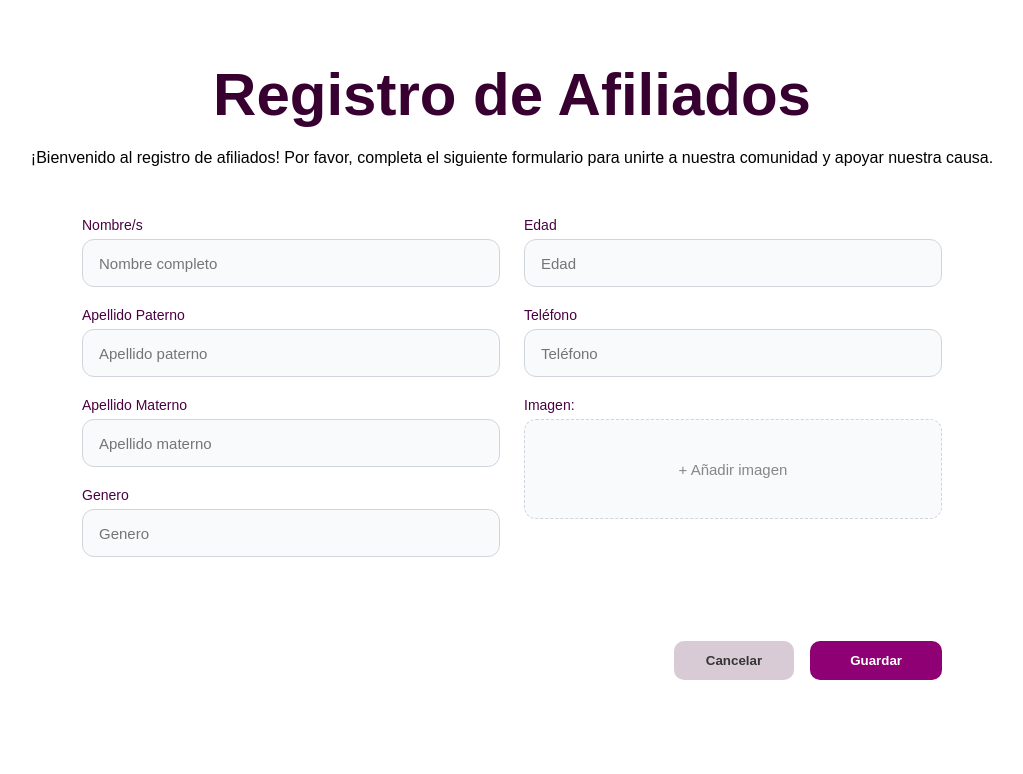
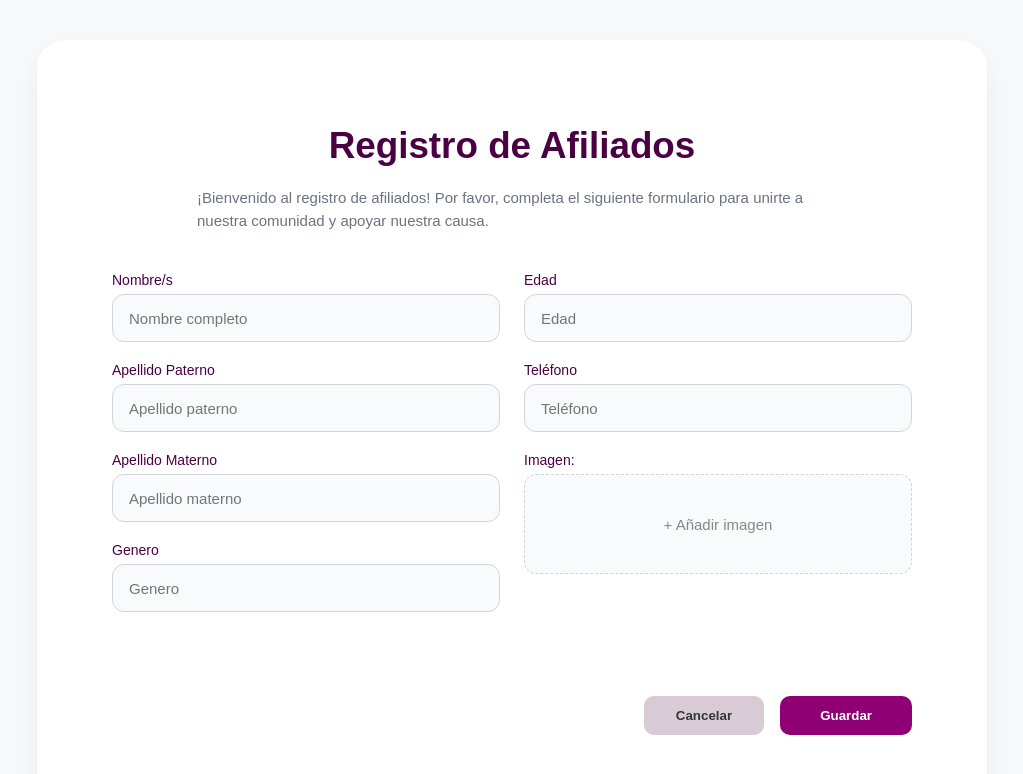
Before and after one commit to Evelinmq/estadia_frontend, a React (Vite) app: page /registroAfiliados in a window 1280 px wide. Shown: the top 774 px of the page, without its empty margins (128-1151 px from the left). Built offline with nearby package versions, Linux system fonts and the light colour scheme; a web font is replaced by a local one.

Commit message:
cambios en pantallas

```diff
--- a/src/App.jsx
+++ b/src/App.jsx
@@ -14,6 +14,7 @@ import RegistroAfiliados from "./Pages/RegistroAfiliados.jsx"
 import RegistroBeneficiarios from './Pages/RegistroBeneficiarios.jsx';
 import PaginaVoluntariado from './Pages/PaginaVoluntariado.jsx';
 import PaginaSecciones from './Pages/Secciones/PaginaSecciones.jsx';
+import Login from './Auth/Login.jsx';
 
 function PublicLayout() {
     return (
@@ -66,6 +67,7 @@ function App() {
                 <Route path="/registroAfiliados" element={<RegistroAfiliados />} />
                 <Route path="/registroBeneficiarios" element={<RegistroBeneficiarios/>} />
                 <Route path="/paginaSecciones" element={<PaginaSecciones/>} />
+                <Route path="/login" element={<Login />} />
 
             </Routes>
 
--- a/src/Components/Structure/Encabezado.jsx
+++ b/src/Components/Structure/Encabezado.jsx
@@ -42,7 +42,7 @@ export const Encabezado = () => {
 
 
                 <div className="botones-grupo">
-                    <Button label="Iniciar Sesión" onClick={() => navigate("/")} />
+                    <Button label="Iniciar Sesión" onClick={() => navigate("/login")} />
                     <Button label="Donación" onClick={() => navigate("/") }img={donacion} />
                     <Button label="Registrarse" onClick={() => navigate("/registroBeneficiarios")} />
                 </div>
--- a/src/Pages/ModalGlobal.css
+++ b/src/Pages/ModalGlobal.css
@@ -320,3 +320,65 @@
 .card-morado4{
     background-color: #B795B3;
 }
+
+.registro-page-bg {
+    background-color: #f8f9fa;
+    min-height: 100vh;
+    display: flex;
+    justify-content: center;
+    align-items: center;
+    padding: 40px 20px;
+    box-sizing: border-box;
+}
+
+
+.registro-card-view {
+    background: #ffffff;
+    padding: 50px 55px;
+    border-radius: 28px;
+    width: 100%;
+    max-width: 950px;
+    box-shadow: 0 10px 30px rgba(0, 0, 0, 0.06);
+    box-sizing: border-box;
+}
+
+.registro-header {
+    text-align: center;
+    margin-bottom: 35px;
+}
+
+
+.registro-title-main {
+    color: #4A0042;
+    font-size: 2.3rem;
+    font-weight: 600;
+    margin: 0 0 10px 0;
+    font-family: sans-serif;
+    text-align: center;
+}
+
+
+.registro-text-welcome {
+    color: #6b7280;
+    font-size: 15px;
+    margin: 0 auto;
+    max-width: 650px;
+    line-height: 1.5;
+    padding: 10px;
+}
+
+@media (max-width: 768px) {
+    .registro-card-view {
+        padding: 30px 20px;
+        border-radius: 18px;
+    }
+
+    .registro-title-main {
+        font-size: 1.8rem;
+    }
+
+    .modal-grid-columns {
+        grid-template-columns: 1fr;
+        gap: 16px;
+    }
+}
--- a/src/Pages/RegistroAfiliados.jsx
+++ b/src/Pages/RegistroAfiliados.jsx
@@ -70,9 +70,12 @@ export default function RegistroAfiliados() {
 
 
     return (
-        <div>
-            <h1 className="subtitulo-pantalla">Registro de Afiliados</h1>
-            <p style={{ textAlign: 'center', margin: '20px' }}>¡Bienvenido al registro de afiliados! Por favor, completa el siguiente formulario para unirte a nuestra comunidad y apoyar nuestra causa.</p>
+
+        <div className="registro-page-bg">
+            <div className="registro-card-view">
+                <div className="registro-header"></div>
+            <h1 className="registro-title-main">Registro de Afiliados</h1>
+            <p className="registro-text-welcome">¡Bienvenido al registro de afiliados! Por favor, completa el siguiente formulario para unirte a nuestra comunidad y apoyar nuestra causa.</p>
             <form onSubmit={handleSubmit(onSubmit, onError)}>
                 <div className="form-container">
                                                <div className="modal-grid-columns">
@@ -246,5 +249,8 @@ export default function RegistroAfiliados() {
         </form>
 
      </div>
+
+     </div>
+
     );
 }
--- a/src/Pages/RegistroBeneficiarios.jsx
+++ b/src/Pages/RegistroBeneficiarios.jsx
@@ -70,9 +70,11 @@ export default function RegistroBeneficiarios() {
 
 
     return (
-        <div>
-            <h1 className="subtitulo-pantalla">Registro de Beneficiarios</h1>
-            <p style={{ textAlign: 'center', margin: '20px' }}>¡Bienvenido al registro de beneficiarios! Por favor, completa el siguiente formulario para unirte a nuestra comunidad.</p>
+         <div className="registro-page-bg">
+            <div className="registro-card-view">
+                <div className="registro-header"></div>
+            <h1 className="registro-title-main">Registro de Beneficiarios</h1>
+            <p className="registro-text-welcome">¡Bienvenido al registro de beneficiarios! Por favor, completa el siguiente formulario para unirte.</p>
             <form onSubmit={handleSubmit(onSubmit, onError)}>
                 <div className="form-container">
                                                <div className="modal-grid-columns">
@@ -278,5 +280,6 @@ export default function RegistroBeneficiarios() {
         </form>
 
      </div>
+     </div>
     );
 }
```
